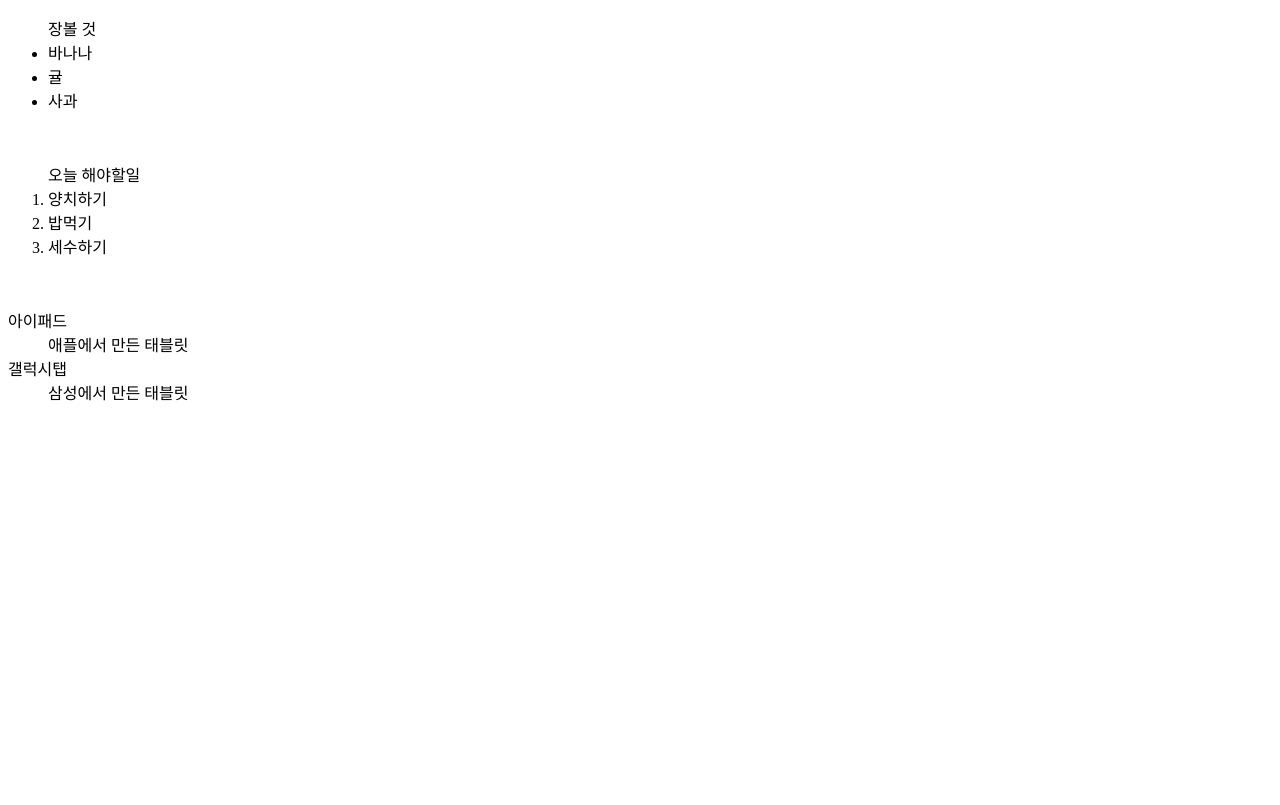
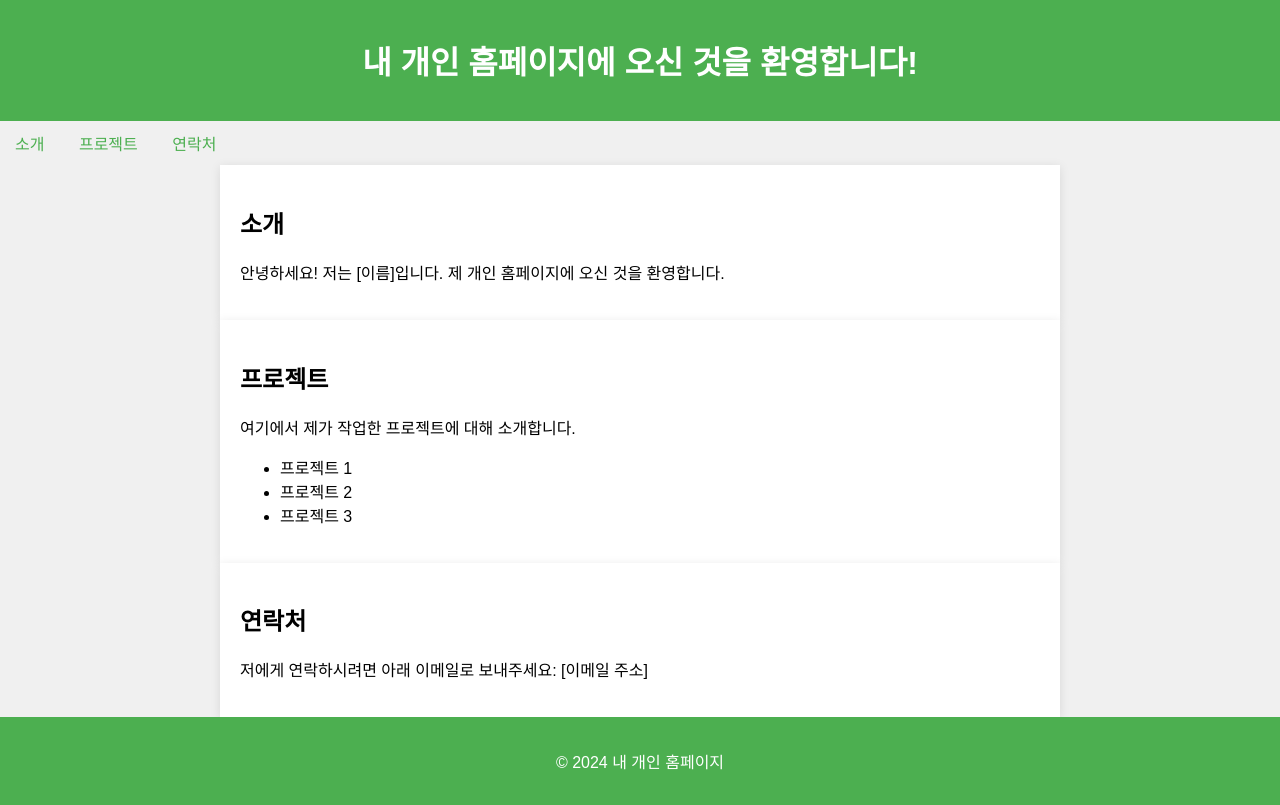
Before and after one commit to JHKIMJHKIM/test01, a plain HTML site: page test.html in a window 1280 px wide. Drawn offline with Linux system fonts and the light colour scheme.

Commit message:
수정수정

```diff
--- a/test.html
+++ b/test.html
@@ -1,28 +1,78 @@
 <!DOCTYPE html>
-<html lang="en">
+<html lang="ko">
 <head>
     <meta charset="UTF-8">
     <meta name="viewport" content="width=device-width, initial-scale=1.0">
-    <title>Document</title>
+    <title>내 개인 홈페이지</title>
+    <style>
+        body {
+            font-family: Arial, sans-serif;
+            margin: 0;
+            padding: 0;
+            background-color: #f0f0f0;
+        }
+        header {
+            background-color: #4CAF50;
+            color: white;
+            text-align: center;
+            padding: 1em 0;
+        }
+        nav {
+            margin: 10px 0;
+        }
+        nav a {
+            margin: 0 15px;
+            text-decoration: none;
+            color: #4CAF50;
+        }
+        section {
+            padding: 20px;
+            background-color: white;
+            max-width: 800px;
+            margin: auto;
+            box-shadow: 0 2px 10px rgba(0,0,0,0.1);
+        }
+        footer {
+            text-align: center;
+            padding: 1em 0;
+            background-color: #4CAF50;
+            color: white;
+        }
+    </style>
 </head>
 <body>
-    <ul>장볼 것
-        <li>바나나</li>
-        <li>귤</li>
-        <li>사과</li>
-    </ul>
-    <br>
-    <ol>오늘 해야할일
-        <li>양치하기</li>
-        <li>밥먹기</li>
-        <li>세수하기</li>
-    </ol>
-    <br>
-    <dl>
-        <dt>아이패드</dt>
-        <dd>애플에서 만든 태블릿</dd>
-        <dt>갤럭시탭</dt>
-        <dd>삼성에서 만든 태블릿</dd>
-    </dl>
+    <header>
+        <h1>내 개인 홈페이지에 오신 것을 환영합니다!</h1>
+    </header>
+
+    <nav>
+        <a href="#about">소개</a>
+        <a href="#projects">프로젝트</a>
+        <a href="#contact">연락처</a>
+    </nav>
+
+    <section id="about">
+        <h2>소개</h2>
+        <p>안녕하세요! 저는 [이름]입니다. 제 개인 홈페이지에 오신 것을 환영합니다.</p>
+    </section>
+
+    <section id="projects">
+        <h2>프로젝트</h2>
+        <p>여기에서 제가 작업한 프로젝트에 대해 소개합니다.</p>
+        <ul>
+            <li>프로젝트 1</li>
+            <li>프로젝트 2</li>
+            <li>프로젝트 3</li>
+        </ul>
+    </section>
+
+    <section id="contact">
+        <h2>연락처</h2>
+        <p>저에게 연락하시려면 아래 이메일로 보내주세요: [이메일 주소]</p>
+    </section>
+
+    <footer>
+        <p>© 2024 내 개인 홈페이지</p>
+    </footer>
 </body>
 </html>
```
